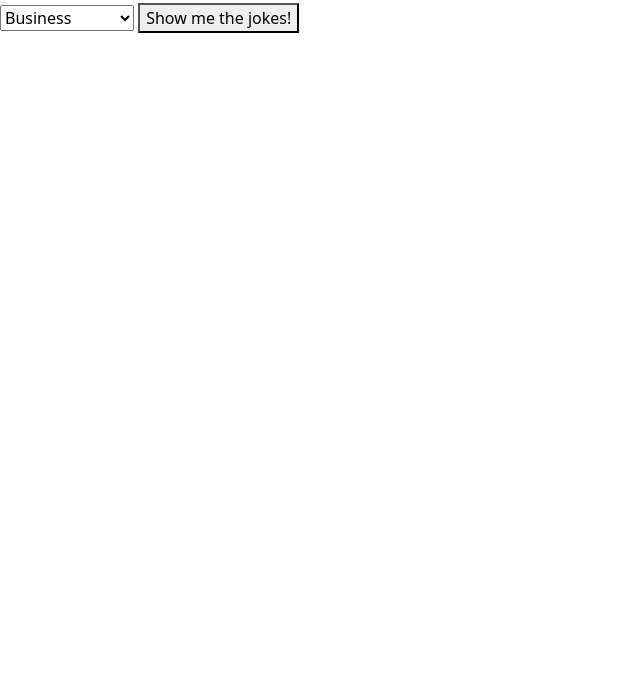
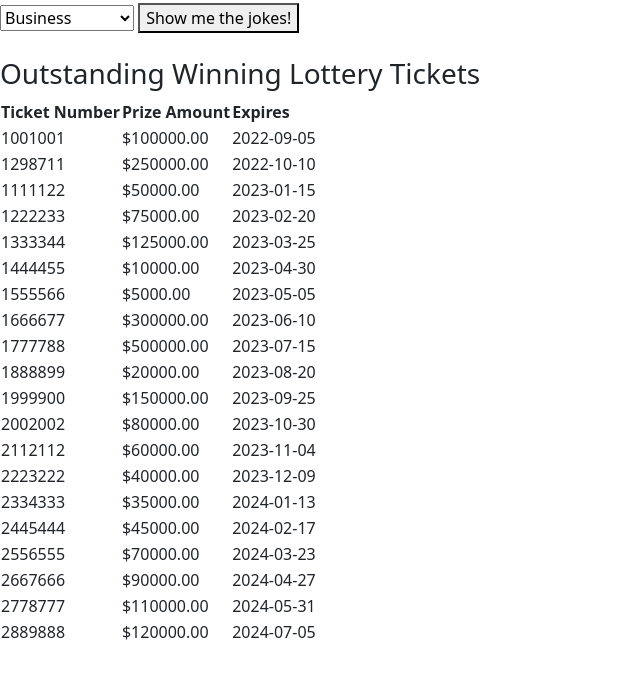
Before and after one commit to YearUpFall2023Christenson/DynamicWebsiteDemo, a plain HTML site: page index.html in a window 1280 px wide. Shown: the part 53-732 px from the top of the page, without its empty margins (0-640 px from the left). Drawn offline with nearby package versions, Linux system fonts and the light colour scheme.

Commit message:
further changes

```diff
--- a/index.html
+++ b/index.html
@@ -17,8 +17,8 @@
     </div>
     <div class="container mt-4">
 
-            <div id="jokesContainer" class="accordion accordion-flush">
-                <!-- <div class="accordion-item">
+        <div id="jokesContainer" class="accordion accordion-flush">
+            <!-- <div class="accordion-item">
                     <h2 class="accordion-header">
                         <button
                         class="accordion-button collapsed"
@@ -50,7 +50,21 @@
                         <div class="accordion-body">He made a mint!</div>
                     </div>
                 </div> -->
-            </div>
+        </div>
+    </div>
+
+    <div>
+        <h3>Outstanding Winning Lottery Tickets</h3>
+        <table>
+            <thead>
+                           <tr>
+                <th>Ticket Number</th>
+                <th>Prize Amount</th>
+                <th>Expires</th>
+            </tr>
+            </thead>
+            <tbody id="winningTicketsTbl"></tbody>
+        </table>
     </div>
 
     <script src="https://cdn.jsdelivr.net/npm/bootstrap@5.3.2/dist/js/bootstrap.bundle.min.js"
--- a/scripts/index.js
+++ b/scripts/index.js
@@ -1,37 +1,67 @@
 "use strict";
+
+
 
 window.onload = init;
 
 const jokesContainer = document.getElementById("jokesContainer");
 const categoriesSelect = document.getElementById("categoriesSelect");
+const table = document.getElementById("winningTicketsTbl");
 
-function init(){
+function init() {
     const showMeTheJokesBtn = document.getElementById("showMeTheJokesBtn");
     showMeTheJokesBtn.onclick = showMeTheJokesBtnClicked;
 
     populateCategoriesDropdown();
-
+    loadWinningTicketsTable();
 
 
 }
 
 
-function populateCategoriesDropdown(){
+function loadWinningTicketsTable() {
+
+    // loop through the array
+    let numWinningTickets = winningTickets.length;
+
+    for (let i = 0; i < numWinningTickets; i++) {
+
+        addNewRow(winningTickets[i].tixNum, winningTickets[i].prize, winningTickets[i].expires);
+
+    }
+
+
+}
+
+function addNewRow(ticketNumber, prizeAmount, expires){
+            // Create an empty <tr> element and add it to the last
+        // position of the table
+        let row = table.insertRow(-1);
+        // Create new cells (<td> elements) and add text
+        let cell1 = row.insertCell(0);
+        cell1.innerHTML = ticketNumber;
+        let cell2 = row.insertCell(1);
+        cell2.innerHTML = "$" + prizeAmount.toFixed(2);
+        let cell3 = row.insertCell(2);
+        cell3.innerHTML = expires;
+}
+
+    function populateCategoriesDropdown() {
         //populate categories dropdown with distinct categories from the jokes array;
         let categories = getCategoriesArray();
 
-    for(let category of categories){
+        for (let category of categories) {
             let newOption = new Option(category, category);
             categoriesSelect.appendChild(newOption);
         }
 
     }
 
-function getCategoriesArray(){
+    function getCategoriesArray() {
         let categories = [];
-    for( let dadJoke of jokes.dadJokes){
+        for (let dadJoke of jokes.dadJokes) {
             //console.log(dadJoke);
-        if(categories.includes(dadJoke.category) != true){
+            if (categories.includes(dadJoke.category) != true) {
                 categories.push(dadJoke.category);
             }
         }
@@ -43,7 +73,7 @@ console.log(categories);
         return categories;
     }
 
-function addJokeToContainer(joke){
+    function addJokeToContainer(joke) {
         // {
         //     "id": 1,
         //     "setup": "I'm reading a book on anti-gravity.",
@@ -81,7 +111,7 @@ function addJokeToContainer(joke){
         let flushCollapseDiv = document.createElement("div");
         flushCollapseDiv.id = targetId;
         flushCollapseDiv.className = "accordion-collapse collapse"
-    flushCollapseDiv.setAttribute("data-bs-parent","#jokesContainer");
+        flushCollapseDiv.setAttribute("data-bs-parent", "#jokesContainer");
 
         let accordionBody = document.createElement("div");
         accordionBody.className = "accordion-body";
@@ -97,17 +127,43 @@ function addJokeToContainer(joke){
 
     }
 
-function showMeTheJokesBtnClicked(){
+    function showMeTheJokesBtnClicked() {
         jokesContainer.innerHTML = "";
 
         //identify the selected category, and loop through and show those jokes!
 
         let selectedCategory = categoriesSelect.value;
 
-    for(let dadJoke of jokes.dadJokes){
-        if(dadJoke.category == selectedCategory){
+        for (let dadJoke of jokes.dadJokes) {
+            if (dadJoke.category == selectedCategory) {
                 addJokeToContainer(dadJoke);
             }
         }
 
     }
+
+
+
+    const winningTickets = [
+        { tixNum: "1001001", expires: "2022-09-05", prize: 100000 },
+        { tixNum: "1298711", expires: "2022-10-10", prize: 250000 },
+        { tixNum: "1111122", expires: "2023-01-15", prize: 50000 },
+        { tixNum: "1222233", expires: "2023-02-20", prize: 75000 },
+        { tixNum: "1333344", expires: "2023-03-25", prize: 125000 },
+        { tixNum: "1444455", expires: "2023-04-30", prize: 10000 },
+        { tixNum: "1555566", expires: "2023-05-05", prize: 5000 },
+        { tixNum: "1666677", expires: "2023-06-10", prize: 300000 },
+        { tixNum: "1777788", expires: "2023-07-15", prize: 500000 },
+        { tixNum: "1888899", expires: "2023-08-20", prize: 20000 },
+        { tixNum: "1999900", expires: "2023-09-25", prize: 150000 },
+        { tixNum: "2002002", expires: "2023-10-30", prize: 80000 },
+        { tixNum: "2112112", expires: "2023-11-04", prize: 60000 },
+        { tixNum: "2223222", expires: "2023-12-09", prize: 40000 },
+        { tixNum: "2334333", expires: "2024-01-13", prize: 35000 },
+        { tixNum: "2445444", expires: "2024-02-17", prize: 45000 },
+        { tixNum: "2556555", expires: "2024-03-23", prize: 70000 },
+        { tixNum: "2667666", expires: "2024-04-27", prize: 90000 },
+        { tixNum: "2778777", expires: "2024-05-31", prize: 110000 },
+        { tixNum: "2889888", expires: "2024-07-05", prize: 120000 },
+        // ... additional entries can be added here
+    ];
```
Lines whose indentation alone changed are shown as unchanged.
